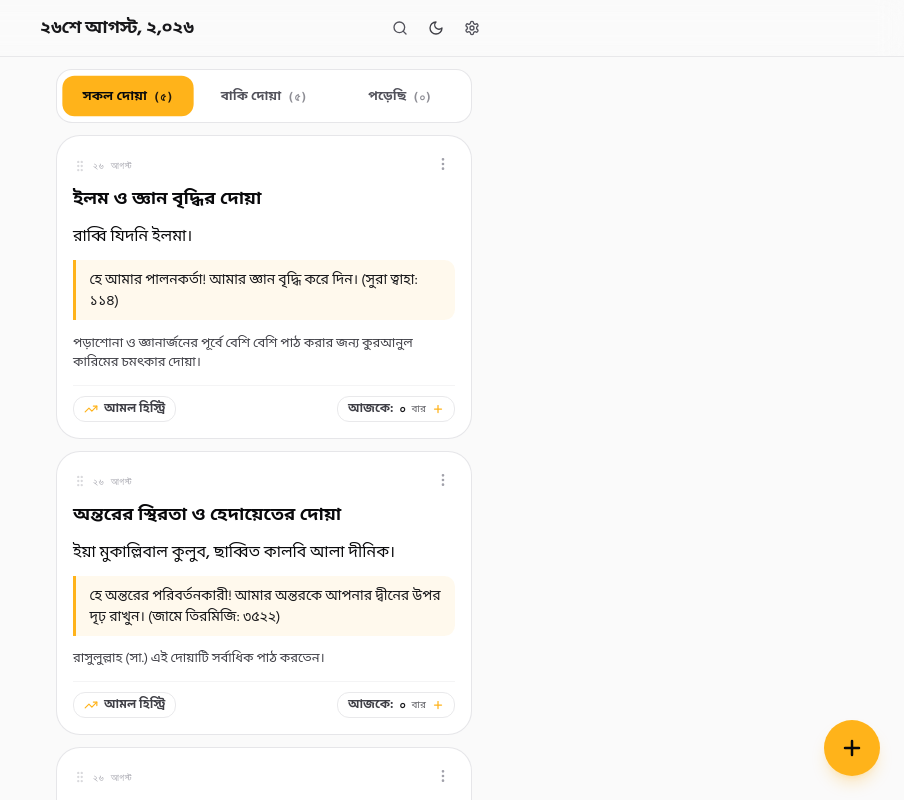
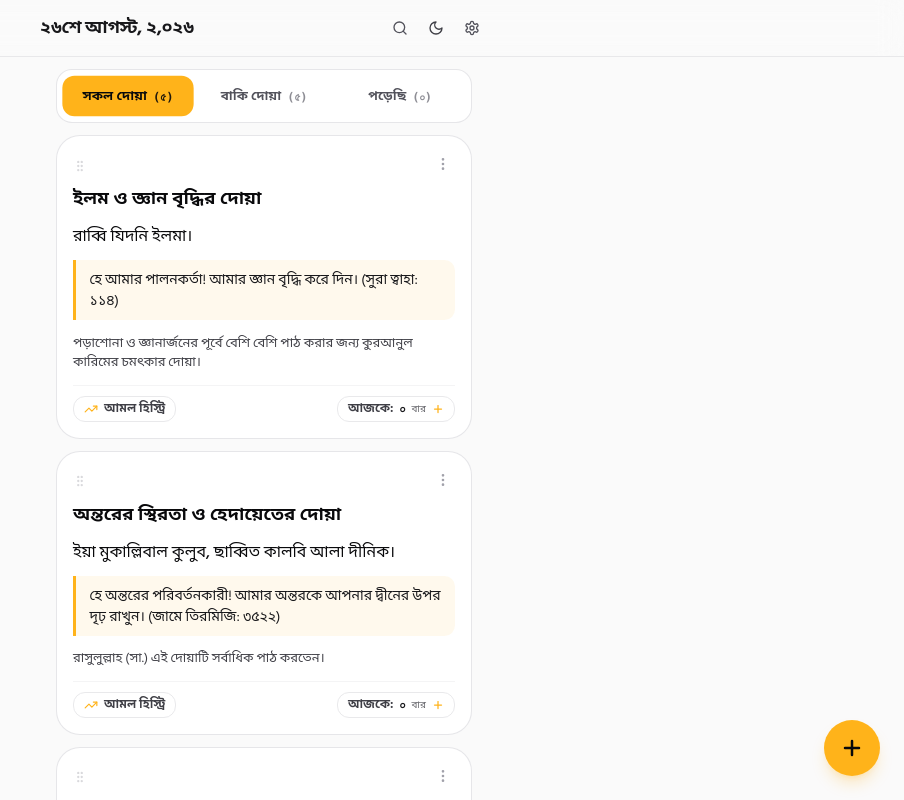
Before and after one commit to git-mahim/dua-card, a Next.js app: page / in a window 1280 px wide. Shown: the top 800 px of the page, without its empty margins (376-1280 px from the left). Built offline with nearby package versions, Linux system fonts and the light colour scheme; a web font is replaced by a local one.

Commit message:
feat(card): replace date with conditional 'Completed' badge only when completed

```diff
--- a/src/components/DuaCard.tsx
+++ b/src/components/DuaCard.tsx
@@ -17,6 +17,7 @@ import {
   Edit3,
   TrendingUp,
   Plus,
+  Check,
   CheckCircle2,
   Sparkles,
 } from "lucide-react";
@@ -136,13 +137,18 @@ export const DuaCard: React.FC<DuaCardProps> = ({
         onAnimationEnd={() => setShowCheckAnim(false)}
       />
 
-      {/* Top Bar: Drag Grip, Date, Completion Status & Three-Dot Menu */}
+      {/* Top Bar: Drag Grip, Completed Badge & Three-Dot Menu */}
       <div className="flex items-center justify-between gap-2 mb-2 no-select">
         <div className="flex items-center gap-1.5 text-zinc-400 dark:text-zinc-500">
           <GripVertical className="w-3.5 h-3.5 opacity-40 group-hover:opacity-100 transition-opacity cursor-grab active:cursor-grabbing" />
-          <span className="text-[10px] font-mono tracking-wider">
-            {formatBengaliDateShort(dua.createdAt)}
-          </span>
+
+          {/* Completed Badge (shown only when completed) */}
+          {isCompleted && (
+            <span className="px-2 py-0.5 bg-[#ffb31a]/20 text-[#b36f00] dark:text-[#ffb31a] border border-[#ffb31a]/40 rounded-full text-[10px] font-bold font-sans tracking-wide inline-flex items-center gap-1 shadow-2xs leading-none">
+              <Check className="w-3 h-3 stroke-[2.5] shrink-0" />
+              <span className="leading-none translate-y-[0.5px]">Completed</span>
+            </span>
+          )}
         </div>
 
         <div className="flex items-center gap-1.5" data-no-double-tap="true">
```
